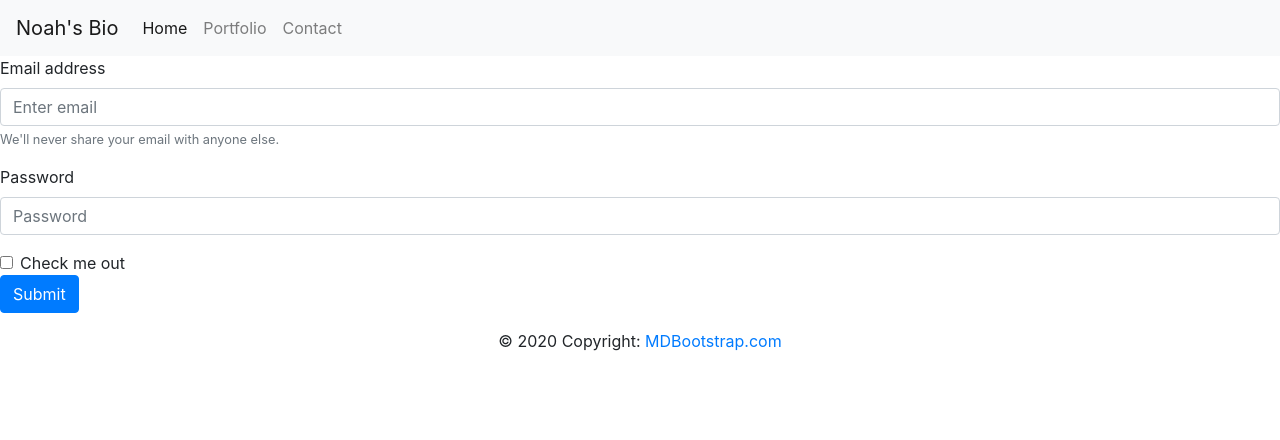
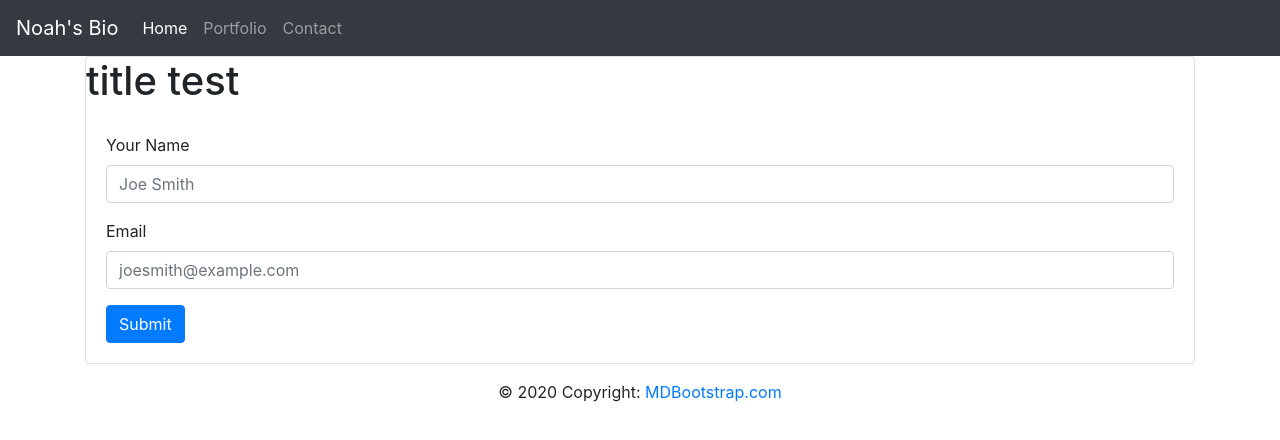
Before and after one commit to maisyhayne/homework-02, a plain HTML site: page HTML/contact.html in a window 1280 px wide. Drawn offline with nearby package versions, Linux system fonts and the light colour scheme; files whose address does not match are found by name.

Commit message:
added a card for the form to be in

```diff
--- a/HTML/contact.html
+++ b/HTML/contact.html
@@ -9,8 +9,9 @@
   <title>Contact</title>
 </head>
 <body>
+
   <!--START BOOTSTRAP NAVBAR -->
-    <nav class="navbar navbar-expand-lg navbar-light bg-light">
+  <nav class="navbar navbar-expand navbar-dark bg-dark">
     <a class="navbar-brand" href="#">Noah's Bio</a>
     <button class="navbar-toggler" type="button" data-toggle="collapse" data-target="#navbarNavAltMarkup" aria-controls="navbarNavAltMarkup" aria-expanded="false" aria-label="Toggle navigation">
       <span class="navbar-toggler-icon"></span>
@@ -22,32 +23,38 @@
         <a class="nav-item nav-link" href="#">Contact</a>
       </div>
     </div>
-      </nav>
-      <!--END BOOSTRAP NAVBAR -->
+  </nav> <!--END BOOSTRAP NAVBAR -->
+
+  <!-- START CARD -->
+  <div class="container">
+    <div class="card">
+      <h1>title test</h1>
+      <div class="card-body">
+
         <!--START FORM -->
         <form>
           <div class="form-group">
-          <label for="exampleInputEmail1">Email address</label>
-          <input type="email" class="form-control" id="exampleInputEmail1" aria-describedby="emailHelp" placeholder="Enter email">
-          <small id="emailHelp" class="form-text text-muted">We'll never share your email with anyone else.</small>
+            <label for="name">Your Name</label>
+            <input type="name" class="form-control" id="exampleInputEmail1" placeholder="Joe Smith">
           </div>
           <div class="form-group">
-          <label for="exampleInputPassword1">Password</label>
-          <input type="password" class="form-control" id="exampleInputPassword1" placeholder="Password">
-        </div>
-        <div class="form-check">
-          <input type="checkbox" class="form-check-input" id="exampleCheck1">
-          <label class="form-check-label" for="exampleCheck1">Check me out</label>
+            <label for="email">Email</label>
+            <input type="email" class="form-control" id="exampleInputPassword1" placeholder="joesmith@example.com">
           </div>
           <button type="submit" class="btn btn-primary">Submit</button>
-      </form>
-      <!--END FORM -->
+        </form> <!--END FORM -->
+
+      </div>
+    </div>
+  </div>  <!--END CARD -->
+
   <!--START BOOTSTRAP FOOTER -->
-      <div class="footer-copyright text-center py-3">© 2020 Copyright:
+  <div class="footer-copyright text-center py-3 footerclass" >© 2020 Copyright:
     <a href="https://mdbootstrap.com/"> MDBootstrap.com</a>
-      </div>
-      <!--END BOOSTRAP FOOTER -->
+  </div><!--END BOOSTRAP FOOTER -->
+
 </body>
+
 <!--BOOTSTRAP JAVASCRIPT -->
 <script
 src="https://code.jquery.com/jquery-3.4.1.slim.min.js"
@@ -63,6 +70,5 @@
 src="https://stackpath.bootstrapcdn.com/bootstrap/4.4.1/js/bootstrap.min.js"
 integrity="sha384-wfSDF2E50Y2D1uUdj0O3uMBJnjuUD4Ih7YwaYd1iqfktj0Uod8GCExl3Og8ifwB6"
 crossorigin="anonymous"
-    ></script>
-    <!--END BOOSTRAP JAVASCRIPT -->
+></script> <!--END BOOSTRAP JAVASCRIPT -->
 </html>
```
Lines whose indentation alone changed are shown as unchanged.
